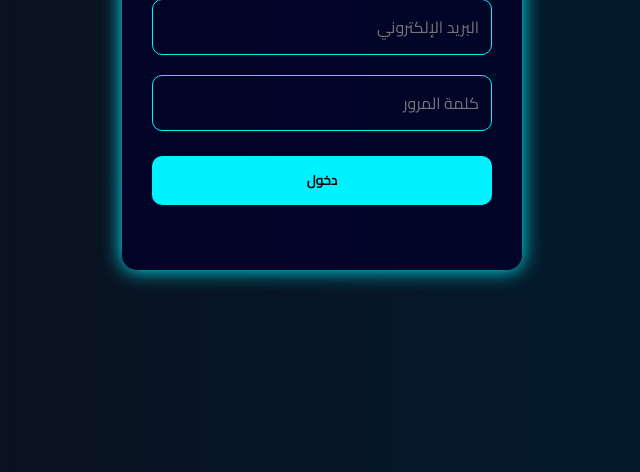
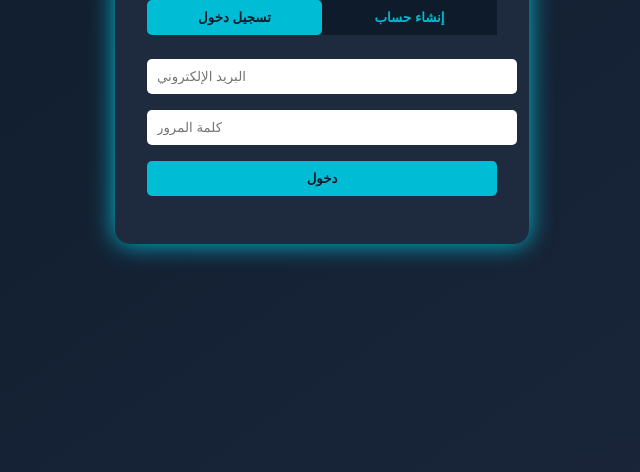
Before and after one commit to ABDARHMAN-ALKALKY/Zero-Play, a plain HTML site: page auth.html in a window 1280 px wide. Shown: the part 328-800 px from the top of the page, without its empty margins (318-958 px from the left). Drawn offline with Linux system fonts and the light colour scheme.

Commit message:
Update auth.html

```diff
--- a/auth.html
+++ b/auth.html
@@ -1,101 +1,166 @@
+<!-- ملف: auth.html -->
 <!DOCTYPE html>
-<html lang="ar" dir="rtl">
+<html lang="ar">
 <head>
   <meta charset="UTF-8">
-  <meta name="viewport" content="width=device-width, initial-scale=1.0">
-  <title>Zero Play - دخول</title>
-  <link href="https://fonts.googleapis.com/css2?family=Cairo&display=swap" rel="stylesheet">
+  <title>Zero Play - تسجيل / إنشاء حساب</title>
   <style>
-    * { box-sizing: border-box; font-family: 'Cairo', sans-serif; }
     body {
-      background: linear-gradient(to right, #0d0d1a, #001f33);
-      color: white;
       margin: 0;
-      padding: 0;
+      font-family: 'Segoe UI', Tahoma, Geneva, Verdana, sans-serif;
+      background: linear-gradient(145deg, #0d1b2a, #1b263b);
+      color: #fff;
       display: flex;
-      height: 100vh;
       justify-content: center;
       align-items: center;
+      height: 100vh;
     }
+
     .container {
-      background: rgba(0, 0, 40, 0.8);
-      padding: 30px;
+      background: #1e2a3d;
+      padding: 2rem;
       border-radius: 15px;
-      width: 90%;
-      max-width: 400px;
-      box-shadow: 0 0 20px #00f2ff;
+      width: 350px;
+      box-shadow: 0 0 25px #00bcd4;
     }
+
     h2 {
       text-align: center;
-      margin-bottom: 20px;
-      color: #00f2ff;
+      color: #00bcd4;
+      margin-bottom: 1rem;
     }
+
+    .tabs {
+      display: flex;
+      justify-content: space-between;
+      margin-bottom: 1.5rem;
+    }
+
+    .tabs button {
+      flex: 1;
+      background: #0d1b2a;
+      border: none;
+      color: #00bcd4;
+      padding: 10px;
+      cursor: pointer;
+      font-weight: bold;
+    }
+
+    .tabs button.active {
+      background: #00bcd4;
+      color: #0d1b2a;
+      border-radius: 5px;
+    }
+
+    .form {
+      display: none;
+    }
+
+    .form.active {
+      display: block;
+    }
+
     input {
       width: 100%;
-      padding: 12px;
-      margin: 10px 0;
-      background: transparent;
-      border: 1px solid #00f2ff;
-      border-radius: 10px;
-      color: white;
-      font-size: 16px;
+      padding: 10px;
+      margin-bottom: 1rem;
+      border: none;
+      border-radius: 5px;
     }
-    button {
+
+    button.submit {
+      background: #00bcd4;
+      color: #0d1b2a;
       width: 100%;
-      padding: 12px;
-      background: #00f2ff;
-      color: black;
+      padding: 10px;
       border: none;
-      border-radius: 10px;
-      margin-top: 15px;
+      border-radius: 5px;
+      cursor: pointer;
       font-weight: bold;
-      cursor: pointer;
     }
+
     .message {
       text-align: center;
-      margin-top: 15px;
-      font-size: 14px;
-      min-height: 20px;
+      margin-top: 1rem;
+      color: #f44336;
     }
-    .error { color: #ff5c5c; }
-    .success { color: #4caf50; }
   </style>
 </head>
 <body>
+
   <div class="container">
-    <h2>تسجيل الدخول</h2>
-    <form id="loginForm">
-      <input type="email" id="email" placeholder="البريد الإلكتروني" required />
-      <input type="password" id="password" placeholder="كلمة المرور" required />
-      <button type="submit">دخول</button>
-    </form>
-    <div class="message" id="messageBox"></div>
+    <h2>Zero Play</h2>
+    <div class="tabs">
+      <button id="loginTab" class="active">تسجيل دخول</button>
+      <button id="signupTab">إنشاء حساب</button>
+    </div>
+
+    <div id="loginForm" class="form active">
+      <input type="email" id="loginEmail" placeholder="البريد الإلكتروني">
+      <input type="password" id="loginPassword" placeholder="كلمة المرور">
+      <button class="submit" onclick="login()">دخول</button>
+      <div id="loginMsg" class="message"></div>
+    </div>
+
+    <div id="signupForm" class="form">
+      <input type="email" id="signupEmail" placeholder="البريد الإلكتروني">
+      <input type="password" id="signupPassword" placeholder="كلمة المرور">
+      <button class="submit" onclick="signup()">إنشاء</button>
+      <div id="signupMsg" class="message"></div>
+    </div>
   </div>
 
   <script>
-    const loginForm = document.getElementById('loginForm');
-    const messageBox = document.getElementById('messageBox');
+    const loginTab = document.getElementById("loginTab");
+    const signupTab = document.getElementById("signupTab");
+    const loginForm = document.getElementById("loginForm");
+    const signupForm = document.getElementById("signupForm");
 
-    loginForm.addEventListener('submit', function(e) {
-      e.preventDefault();
+    loginTab.onclick = () => {
+      loginTab.classList.add("active");
+      signupTab.classList.remove("active");
+      loginForm.classList.add("active");
+      signupForm.classList.remove("active");
+    };
 
-      const email = document.getElementById('email').value.trim();
-      const password = document.getElementById('password').value.trim();
+    signupTab.onclick = () => {
+      signupTab.classList.add("active");
+      loginTab.classList.remove("active");
+      signupForm.classList.add("active");
+      loginForm.classList.remove("active");
+    };
 
+    function signup() {
+      const email = document.getElementById("signupEmail").value;
+      const password = document.getElementById("signupPassword").value;
+      if (!email || !password) {
+        document.getElementById("signupMsg").textContent = "يرجى تعبئة جميع الحقول.";
+        return;
+      }
+      localStorage.setItem(email, JSON.stringify({ email, password }));
+      document.getElementById("signupMsg").style.color = "#4caf50";
+      document.getElementById("signupMsg").textContent = "تم إنشاء الحساب! يمكنك الآن تسجيل الدخول.";
+    }
+
+    function login() {
+      const email = document.getElementById("loginEmail").value;
+      const password = document.getElementById("loginPassword").value;
       const userData = JSON.parse(localStorage.getItem(email));
 
-      if (!userData || userData.password !== password) {
-        messageBox.textContent = '❌ البريد الإلكتروني أو كلمة المرور غير صحيحة';
-        messageBox.className = 'message error';
-      } else {
-        messageBox.textContent = '✅ تم تسجيل الدخول بنجاح، جارٍ التوجيه...';
-        messageBox.className = 'message success';
+      if (!userData) {
+        document.getElementById("loginMsg").textContent = "البريد غير مسجل.";
+        return;
+      }
 
-        setTimeout(() => {
-          window.location.href = 'games.html'; // واجهة الألعاب
-        }, 1000);
+      if (userData.password !== password) {
+        document.getElementById("loginMsg").textContent = "كلمة مرور خاطئة.";
+        return;
       }
-    });
+
+      // نجاح تسجيل الدخول
+      sessionStorage.setItem("currentUser", email);
+      window.location.href = "home.html";
+    }
   </script>
 </body>
 </html>
```
